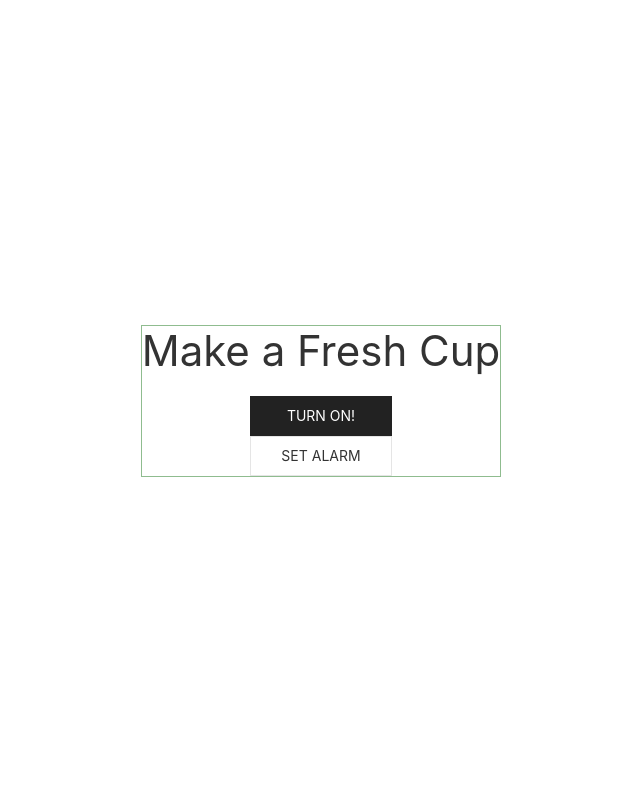
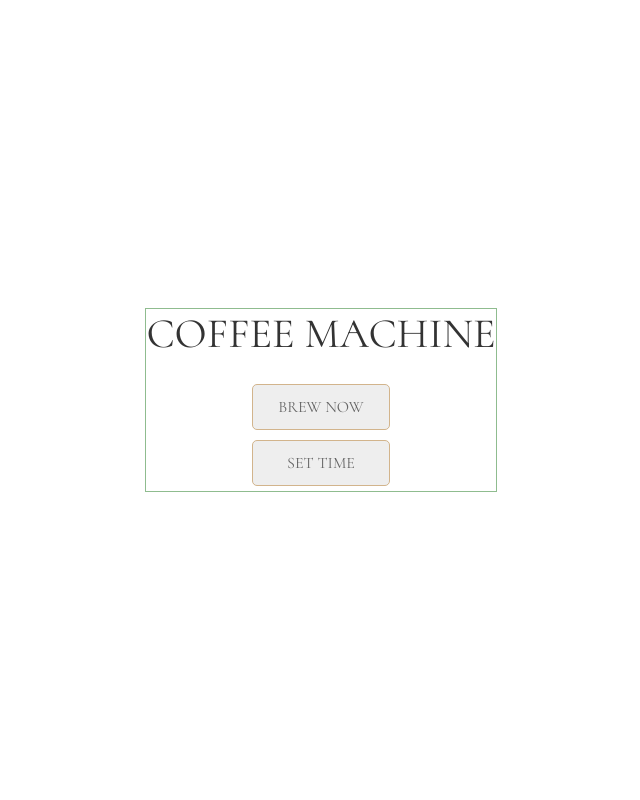
Before and after one commit to dmharrington03/coffee-machine, a Flask app: page / in a window 1280 px wide. Shown: the whole page, without its empty margins (319-959 px from the left). Run offline with Flask 2, Linux system fonts and the light colour scheme.

Commit message:
button styling/layout

```diff
--- a/static/style.css
+++ b/static/style.css
@@ -8,6 +8,11 @@
 
 body {
   height: 100%;
+  font-family: 'Cormorant', Garamond, Georgia, 'Times New Roman', Times, serif;
+}
+
+h1 {
+  font-family: inherit;
 }
 
 .buttons {
@@ -37,3 +42,33 @@ input[type="submit"]:hover {
 .form {
   color: black;
 }
+
+.time, .submit{
+  width: 100%;
+  border: 1px solid tan;
+  background: #eee;
+  border-radius: 5px;
+  margin: 10px;
+  padding: 2px;
+  box-sizing: border-box;
+}
+
+.submit {
+  width: 100%;
+}
+
+.button {
+  margin: 5px;
+  border: 1px solid tan;
+  border-radius: 5px;
+  text-align: center;
+  padding: 10px 20px;
+  background: #eee;
+  text-decoration: none;
+  color: inherit;
+}
+
+.button:hover {
+  text-decoration: none;
+  color: inherit;
+}
--- a/templates/index.html
+++ b/templates/index.html
@@ -4,25 +4,29 @@
 <head>
 		<meta charset="UTF-8">
 		<meta name="viewport" content="width=device-width, initial-scale=1.0">
+		<link rel="preconnect" href="https://fonts.googleapis.com">
+		<link rel="preconnect" href="https://fonts.gstatic.com" crossorigin>
+		<link href="https://fonts.googleapis.com/css2?family=Cormorant:ital,wght@0,400;0,600;0,700;1,400&display=swap" rel="stylesheet">
+		<link rel="stylesheet" href="{{ url_for('static', filename='uikit.min.css')}}" type="text/css">
 		<link rel="stylesheet" href="{{ url_for('static', filename='style.css')}}" type="text/css">
-		<link rel="stylesheet" href="{{ url_for('static', filename='uikit.min.css')}}" type="text/css">
 		<link rel="shortcut icon" href="{{ url_for('static', filename='favicon.ico') }}">
+
 		<title>Coffee</title>
 </head>
 
 <body>
 	<div class="uk-flex uk-flex-middle" uk-flex uk-height-viewport>
-		<div class="uk-container uk-height-small">
+		<div class="uk-container">
 			<div class="uk-flex uk-flex-center uk-flex-column uk-flex-middle box" uk-flex>
-				<h1>Make a Fresh Cup</h1>
-				<div class="buttons uk-flex uk-flex-middle uk-flex-column uk-child-width-1-1">
-					<a href="/on" id="cntrl" class="uk-button uk-button-secondary">Turn on!<a/>
-					<a class="uk-button uk-button-default" href=""
-						uk-toggle="target: #form">Set Alarm<a/>
-					<div id="form" hidden>
-							<form action="" class="form" method="POST" novalidate>
-									<span>{{ form.time }}</span>
-									<span>{{ form.submit(class='button') }}</span>
+				<h1>COFFEE MACHINE</h1>
+				<div class="buttons uk-flex uk-flex-middle uk-flex-column uk-height-expand uk-flex-around uk-child-width-expand">
+					<a href="/on" id="cntrl" class="button">BREW NOW<a/>
+					<a class="button" href=""
+						uk-toggle="target: #form">SET TIME<a/>
+					<div id="form" class="" hidden>
+							<form action="" class="form uk-form-stacked" method="POST" novalidate>
+									<div class="uk-flex-middle uk-flex uk-flex-column" uk-flex>{{ form.time(class="time") }}</div>
+									<div class="uk-flex-middle uk-flex uk-flex-column" uk-flex>{{ form.submit(class='submit') }}</div>
 							</form>
 					</div>
 
```
